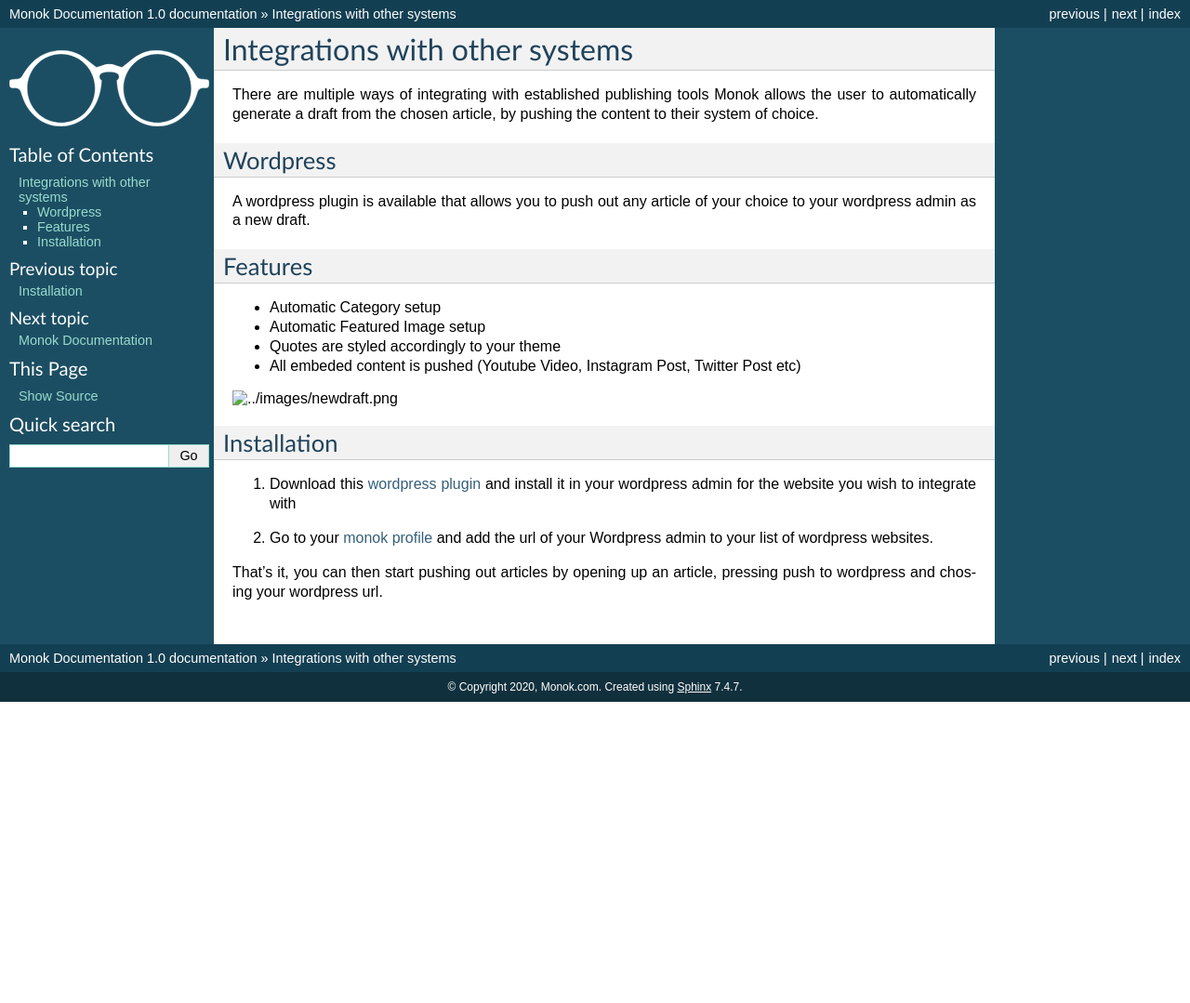
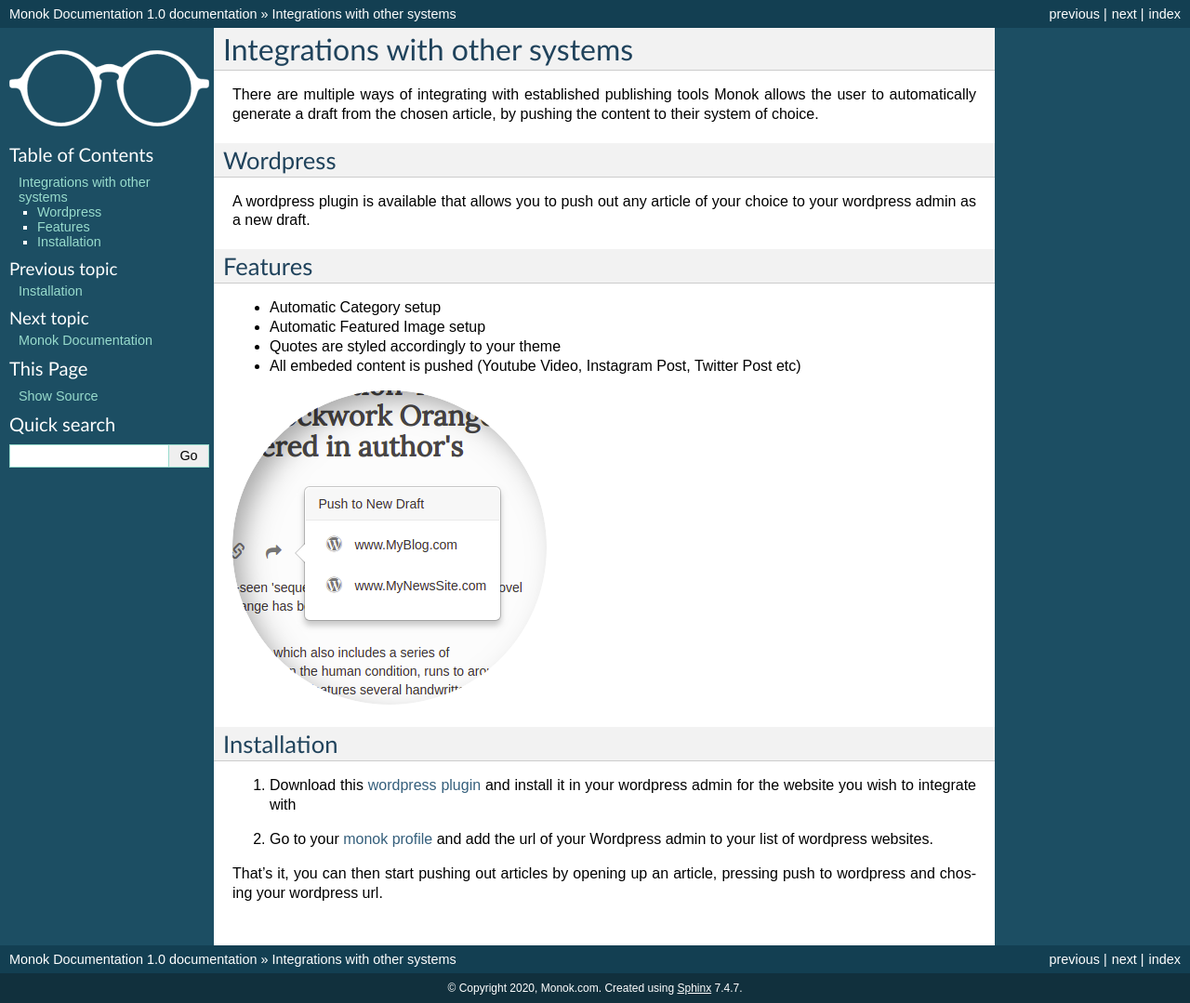
Before and after one commit to monoklabs/monok-docs, a Sphinx documentation site: the page built from docs/integrations.rst, in a window 1280 px wide. Shown: the whole page at 93% size. Built offline with Sphinx 7.4.7, drawn with Linux system fonts in a browser that asks for light colours; before the commit the page ends 900 px from its top, so only the background shows below that.

Commit message:
Update integrations.rst

```diff
--- a/docs/integrations.rst
+++ b/docs/integrations.rst
@@ -19,7 +19,7 @@
 - Quotes are styled accordingly to your theme
 - All embeded content is pushed (Youtube Video, Instagram Post, Twitter Post etc)
 
-.. image:: ../images/newdraft.png
+.. image:: images/newdraft.png
 
 Installation
 ------------
```
